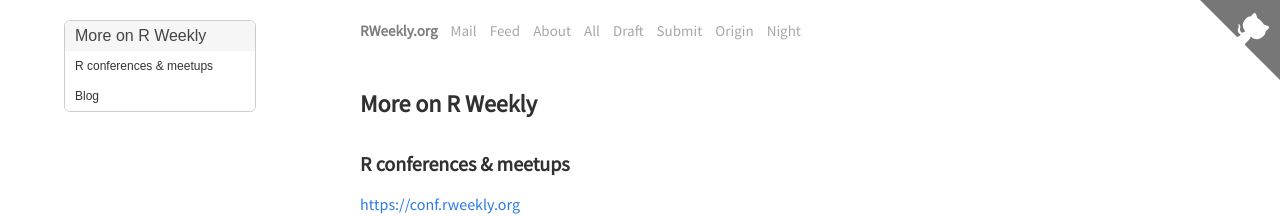
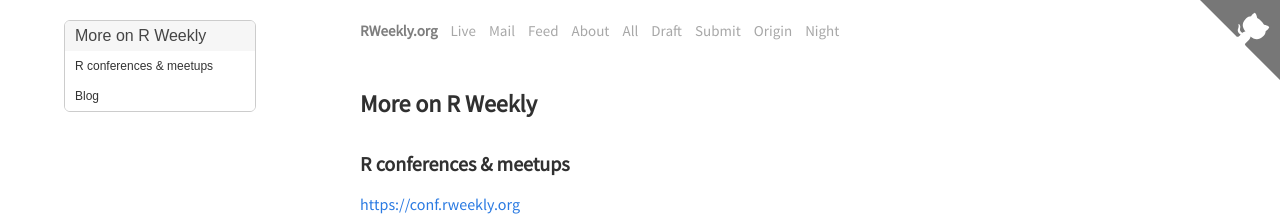
Before and after one commit to rweekly/rweekly.org, a Jekyll site: the page built from more.md, in a window 1280 px wide. Shown: the top 216 px of the page. Built offline with Jekyll 4.4.1, drawn with Linux system fonts in a browser that asks for light colours; comment, search, counter and statistics services are not loaded.

Commit message:
Update: header layout

```diff
--- a/_layouts/default.html
+++ b/_layouts/default.html
@@ -20,12 +20,12 @@
       <header class="masthead">
         <h3 class="masthead-title">
           <small><a href="{{ site.baseurl }}/" title="Home" style="padding: 0 9px 0 0;font-weight: bold;color: black; opacity: 1;">RWeekly.org</a></small>
+          <small><a href="/live" style = "padding: 0 9px 0 0;">Live</a></small>
           <small><a href="https://feedburner.google.com/fb/a/mailverify?uri=rweekly&amp;loc=en_US" target="_blank" onclick="_paq.push(['trackEvent', 'Mail', '1']);" style = "padding: 0 9px 0 0;">Mail</a></small>
           {% for page in site.pages_list %}
               <small><a href="{{ page[1]  }}" style = "padding: 0 9px 0 0;">{{ page[0] }}</a></small>
           {% endfor %}
           <small class="like-beta"><a href="/like" style = "padding: 0 9px 0 0;">Like</a></small>
-          <!--<small><a href="/live" style = "padding: 0 9px 0 0;">Live</a></small>-->
           <small><a href="/submit" style = "padding: 0 9px 0 0;">Submit</a></small>
           <small><a href="#" onclick="originMode();" style = "padding: 0 9px 0 0;">Origin</a></small>
           <small><a href="#" onclick="nightMode();" style = "padding: 0 9px 0 0;">Night</a></small>
```
